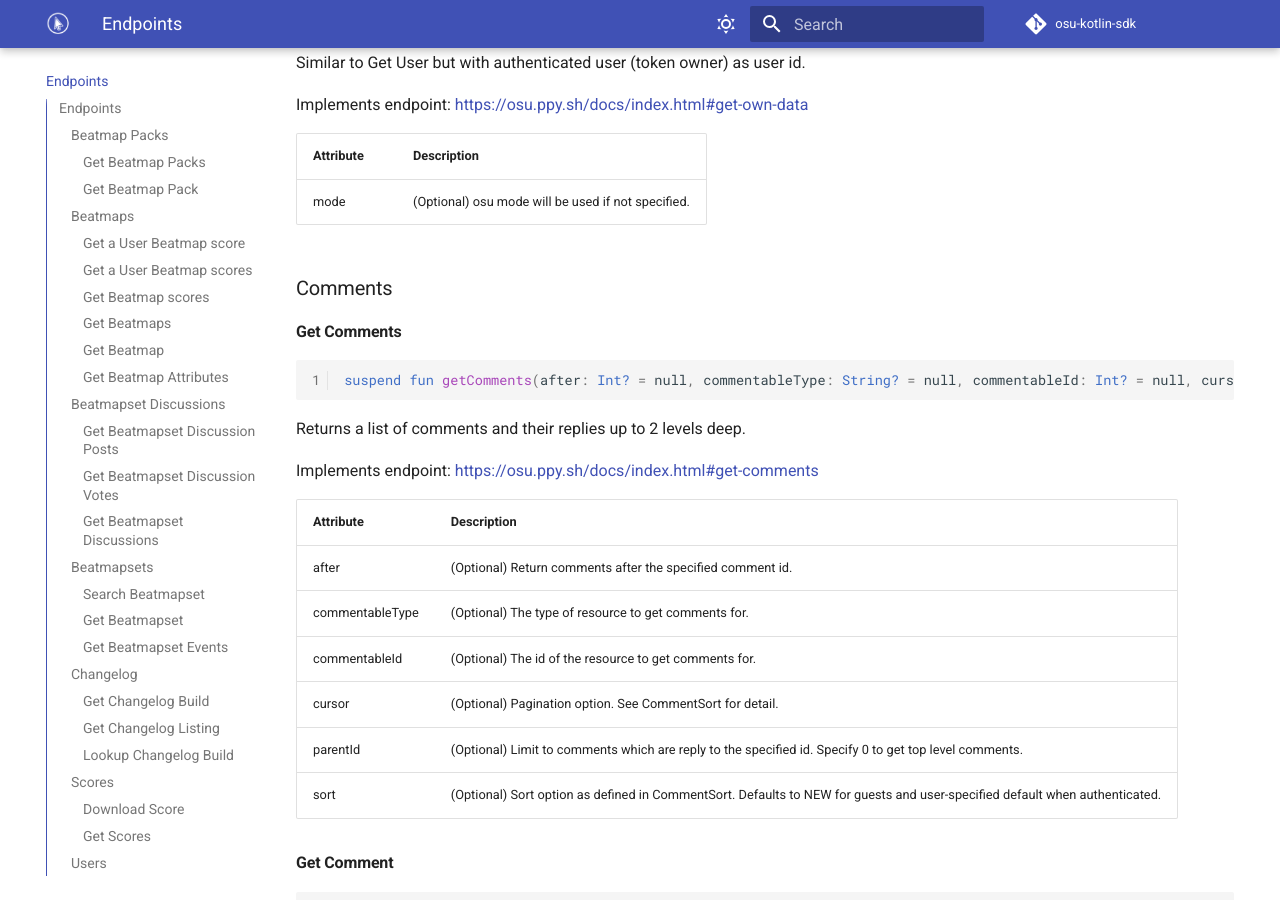
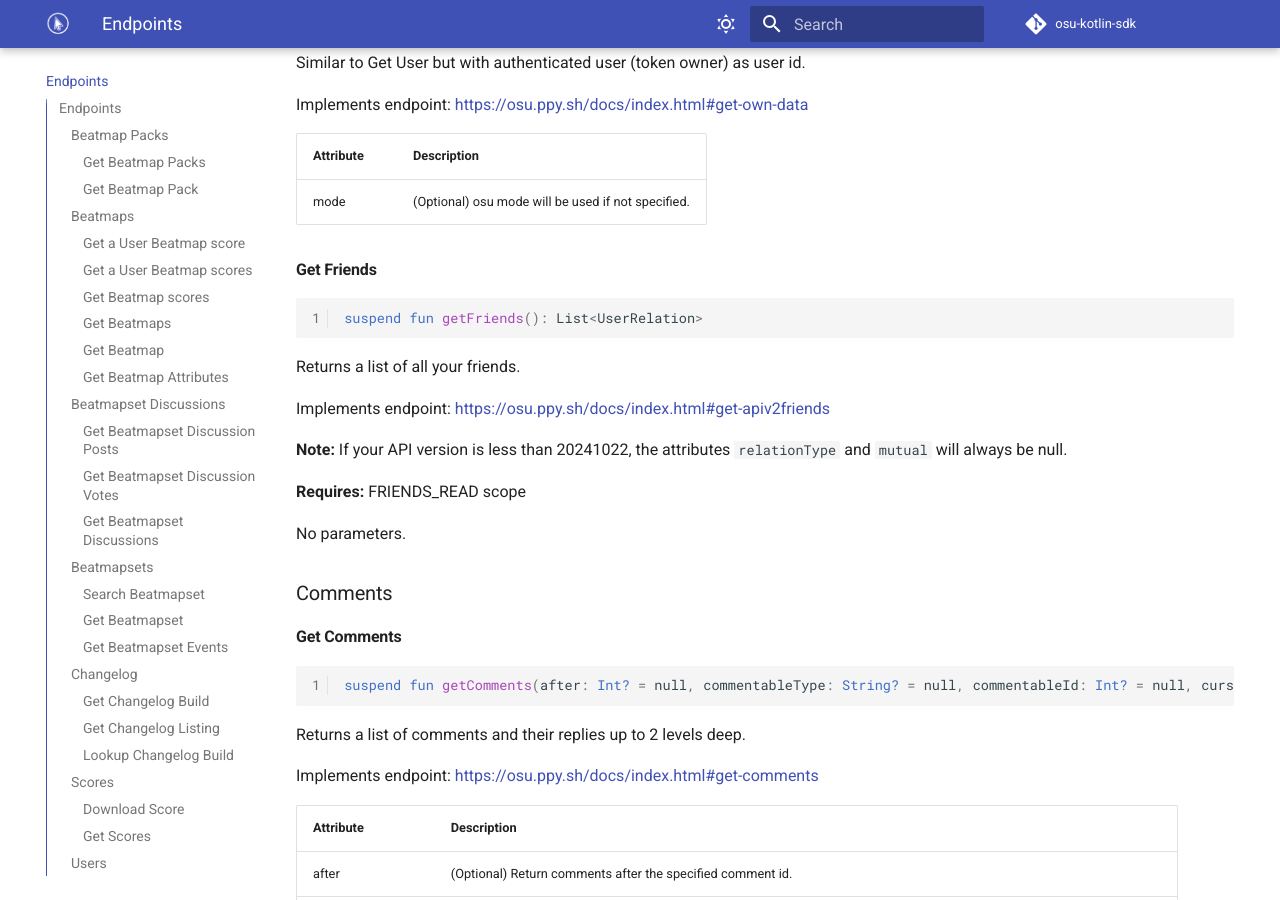
Before and after one commit to Vinnih-1/osu-kotlin-sdk, an MkDocs documentation site: the page built from docs/endpoints.md, in a window 1280 px wide and 900 px high, scrolled down 11518 px. Built offline with MkDocs 1.6.1 and Material for MkDocs 9.7.7, drawn with Linux system fonts in a browser that asks for light colours; comment, search, counter and statistics services are not loaded.

Commit message:
docs: add getFriends documentation

````diff
--- a/docs/endpoints.md
+++ b/docs/endpoints.md
@@ -451,6 +451,22 @@ Implements endpoint: [https://osu.ppy.sh/docs/index.html#get-own-data](https://o
 | Attribute | Description                                                |
 |-----------|------------------------------------------------------------|
 | mode      | (Optional) osu mode will be used if not specified.         |
+
+#### Get Friends
+
+```kotlin
+suspend fun getFriends(): List<UserRelation>
+```
+
+Returns a list of all your friends.
+
+Implements endpoint: [https://osu.ppy.sh/docs/index.html#get-apiv2friends](https://osu.ppy.sh/docs/index.html#get-apiv2friends)
+
+**Note:** If your API version is less than 20241022, the attributes `relationType` and `mutual` will always be null.
+
+**Requires:** FRIENDS_READ scope
+
+No parameters.
 
 ### Comments
 
````
